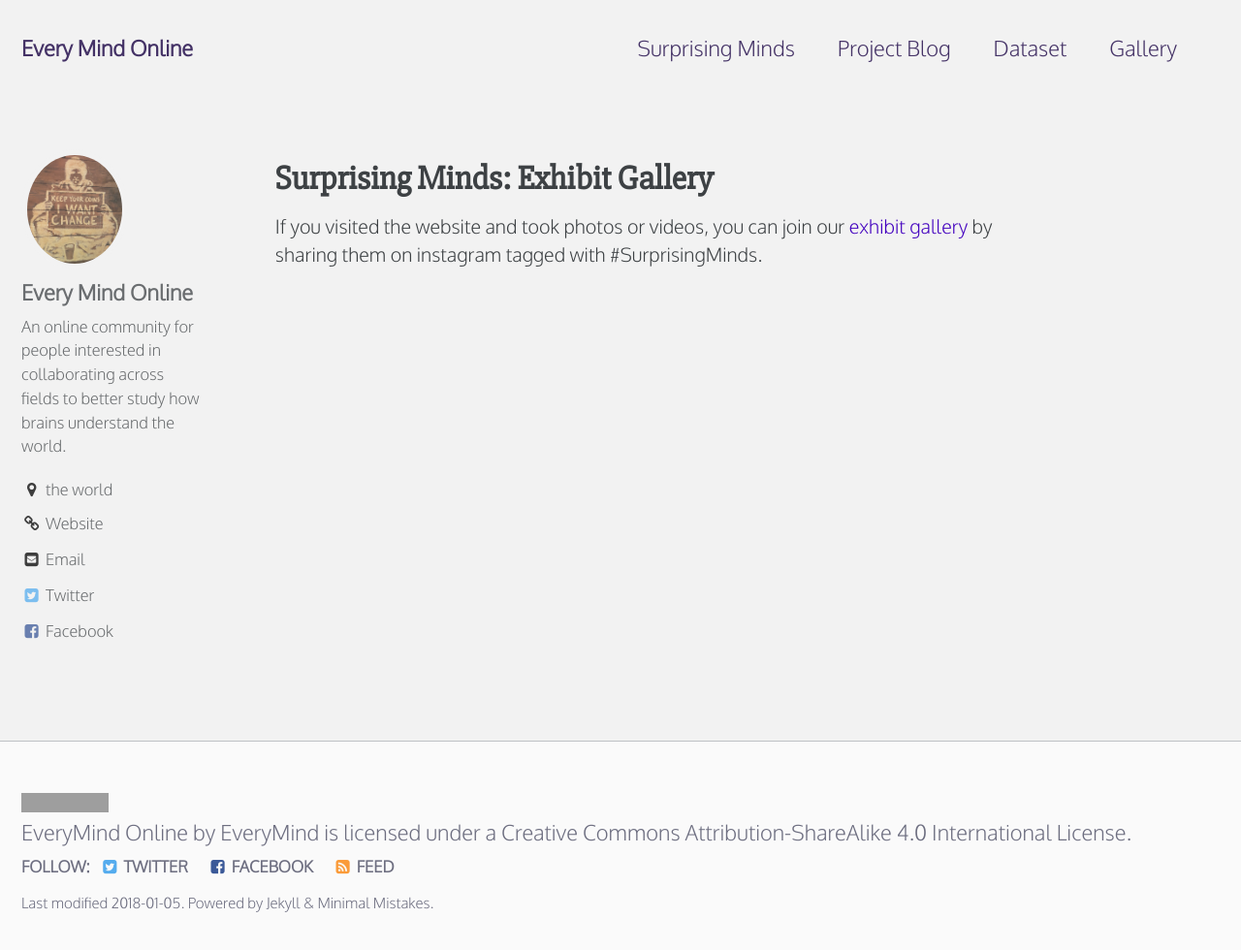
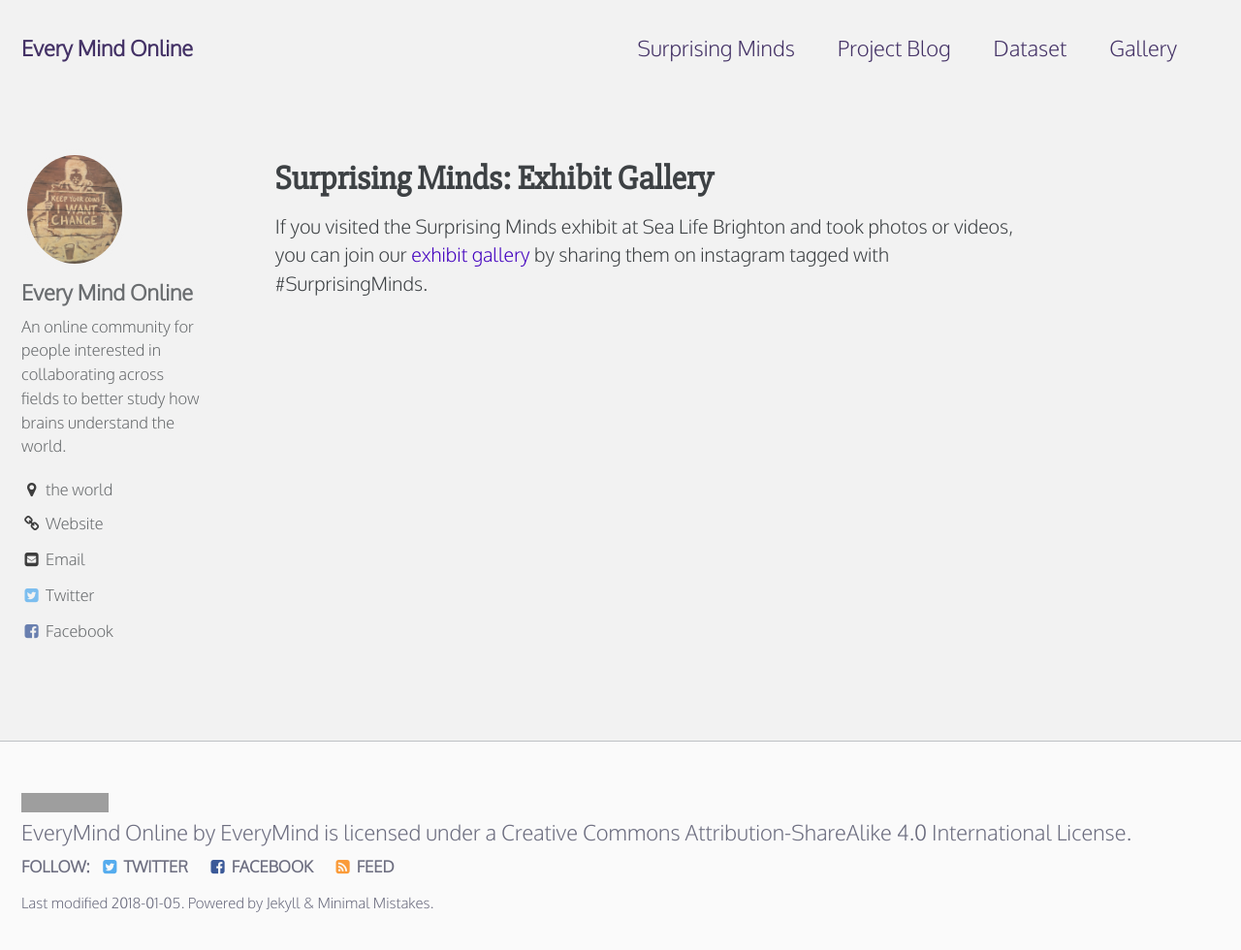
Before and after one commit to everymind/SurprisingMinds, a Jekyll site: the page built from _pages/gallery.md, in a window 1280 px wide and 987 px high. Shown: the top 980 px of the window at 97% size. Built offline with Jekyll 4.4.1, drawn with Linux system fonts in a browser that asks for light colours; grey boxes are pictures that could not be loaded.

Commit message:
Update gallery.md

```diff
--- a/_pages/gallery.md
+++ b/_pages/gallery.md
@@ -6,4 +6,4 @@ permalink: /gallery/
 author_profile: true
 ---
 
-If you visited the website and took photos or videos, you can join our [exhibit gallery](https://www.instagram.com/explore/tags/surprisingminds/) by sharing them on instagram tagged with #SurprisingMinds.
+If you visited the Surprising Minds exhibit at Sea Life Brighton and took photos or videos, you can join our [exhibit gallery](https://www.instagram.com/explore/tags/surprisingminds/) by sharing them on instagram tagged with #SurprisingMinds.
```
